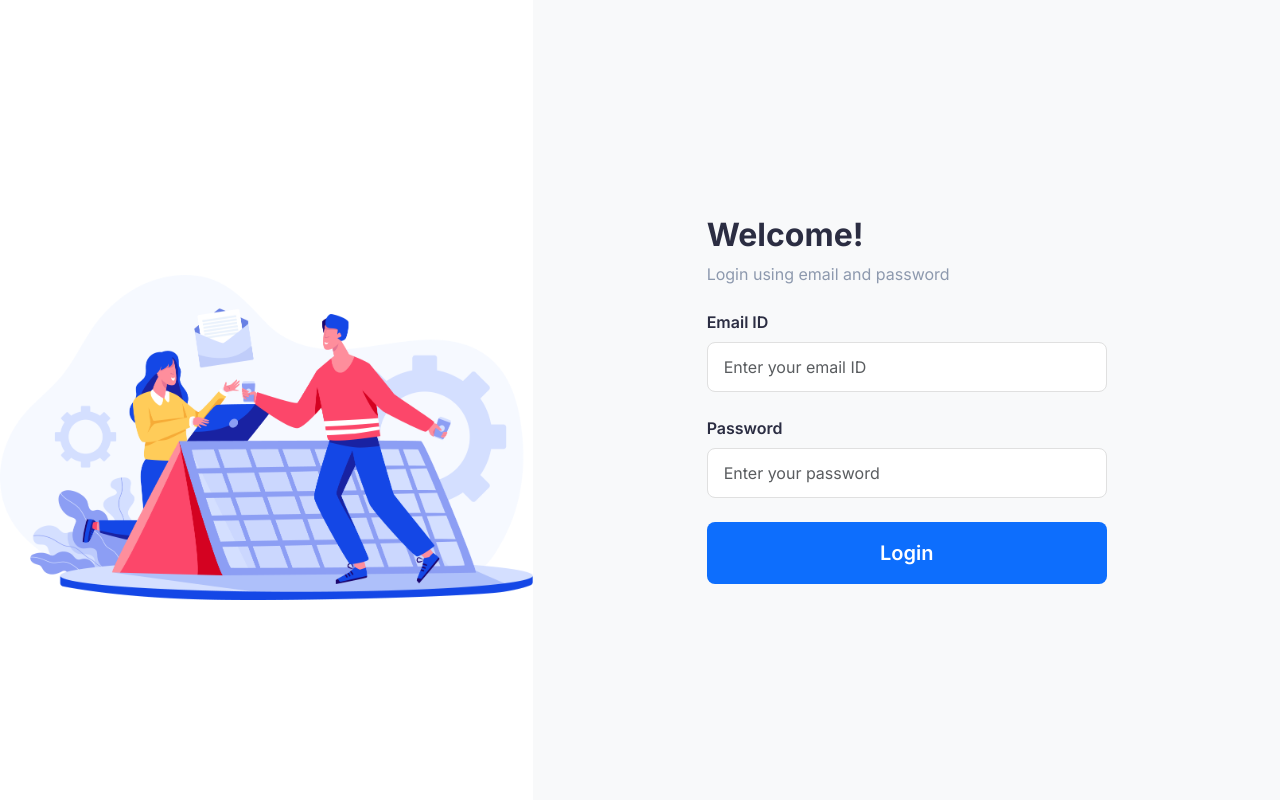
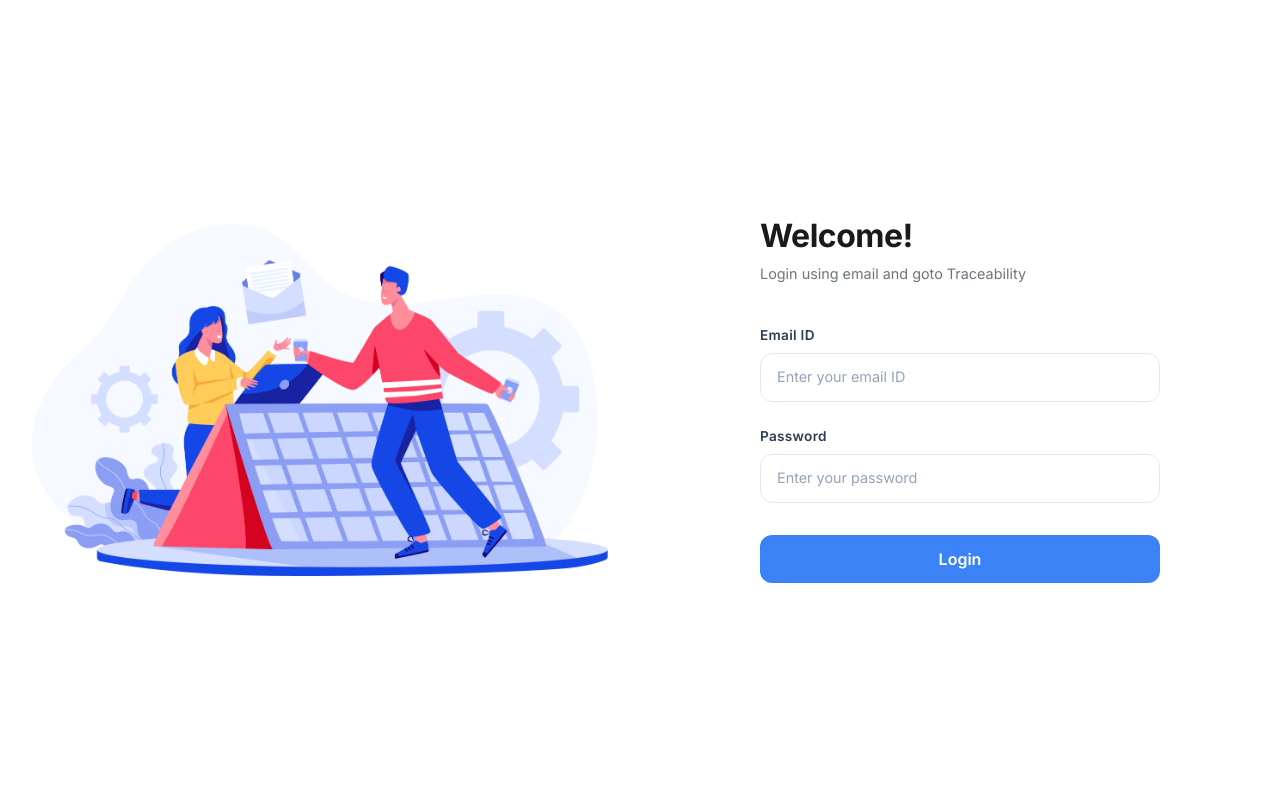
Before and after one commit to kavyaviki/EL-Image-Classification, a Django app: page /users/login/ in a window 1280 px wide. Run offline with Django 5.2, Linux system fonts and the light colour scheme.

Commit message:
updated the login page

```diff
--- a/code/templates/users/login.html
+++ b/code/templates/users/login.html
@@ -4,58 +4,58 @@
 {% block title %}Login{% endblock %}
 
 {% block public_content %}
-<div class="row justify-content-center align-items-center min-vh-100 g-0">
-    <!-- Left Column - Image with White Background -->
-    <div class="col-md-5 d-none d-md-flex flex-column justify-content-center align-items-center p-5"
-         style="min-height: 100vh; background-color: #ffffff;">
-        <div class="text-center w-100" style="margin-top: 75px;">
-            <img src="{% static 'images/login.png' %}"
-                 alt="Solar Panel Inspection"
-                 class="img-fluid"
-                 style="width: 100%; max-width: 2000px; height: auto; object-fit: contain;">
+<div class="login-container">
+    <div class="login-wrapper">
+        <!-- Left Column - Image Section -->
+        <div class="login-image-section">
+            <div class="image-content">
+                <img src="{% static 'images/login.png' %}"
+                     alt="Solar Panel Inspection"
+                     class="login-image">
+            </div>
         </div>
-    </div>
 
-    <!-- Right Column - Login Form -->
-    <div class="col-md-7">
-        <div class="d-flex flex-column justify-content-center p-4 p-md-5" style="min-height: 100vh; background-color: #f8f9fa;">
-            <div class="mx-auto" style="max-width: 400px; width: 100%;">
+        <!-- Right Column - Login Form -->
+        <div class="login-form-section">
+            <div class="form-container">
                 <!-- Welcome Text -->
-                <div class="mb-4 text-center text-md-start">
-                    <h2 class="fw-bold mb-2">Welcome!</h2>
-                    <p class="text-muted">Login using email and password</p>
+                <div class="welcome-section">
+                    <h2 class="welcome-title">Welcome!</h2>
+                    <p class="welcome-subtitle">Login using email and goto Traceability</p>
                 </div>
 
-                <form method="post" novalidate>
+                <form method="post" novalidate class="login-form">
                     {% csrf_token %}
 
                     <!-- Email Field -->
-                    <div class="mb-4">
-                        <label for="id_email" class="form-label fw-semibold mb-2">Email ID</label>
+                    <div class="form-group">
+                        <label for="id_email" class="form-label">Email ID</label>
                         <input type="email" name="email" id="id_email"
-                               class="form-control form-control-lg"
+                               class="form-control"
                                placeholder="Enter your email ID"
                                value="{{ form.email.value|default:'' }}"
+                               autocomplete="email"
                                required>
                         {% if form.email.errors %}
-                            <div class="text-danger small mt-1">{{ form.email.errors.0 }}</div>
+                            <div class="error-message">{{ form.email.errors.0 }}</div>
                         {% endif %}
                     </div>
 
                     <!-- Password Field -->
-                    <div class="mb-4">
-                        <label for="id_password" class="form-label fw-semibold mb-2">Password</label>
+                    <div class="form-group">
+                        <label for="id_password" class="form-label">Password</label>
                         <input type="password" name="password" id="id_password"
-                               class="form-control form-control-lg"
+                               class="form-control"
                                placeholder="Enter your password"
+                               autocomplete="current-password"
                                required>
                         {% if form.password.errors %}
-                            <div class="text-danger small mt-1">{{ form.password.errors.0 }}</div>
+                            <div class="error-message">{{ form.password.errors.0 }}</div>
                         {% endif %}
                     </div>
 
                     <!-- Login Button -->
-                    <button type="submit" class="btn btn-primary btn-lg w-100 py-3 fw-semibold">
+                    <button type="submit" class="login-btn">
                         Login
                     </button>
                 </form>
@@ -67,10 +67,18 @@
 
 {% block extra_css %}
 <style>
-    /* Ensure the public layout doesn't have extra padding */
+    /* Reset and Base Styles */
+    * {
+        margin: 0;
+        padding: 0;
+        box-sizing: border-box;
+    }
+
     body {
         margin: 0;
         padding: 0;
+        overflow: hidden;
+        height: 100vh;
     }
 
     .container {
@@ -79,67 +87,316 @@
         margin: 0;
     }
 
-    /* Ensure perfect alignment */
-    .row.g-0 {
-        margin: 0;
-        padding: 0;
+    /* Main Login Container */
+    .login-container {
+        position: fixed;
+        top: 0;
+        left: 0;
+        right: 0;
+        bottom: 0;
+        width: 100%;
+        height: 100vh;
+        overflow: hidden;
+        background: #ffffff;
     }
 
-    /* Left column image container */
-    .col-md-5:first-child {
+    .login-wrapper {
+        display: flex;
+        width: 100%;
+        height: 100%;
+        flex-direction: row;
+    }
+
+    /* Left Column - Image Section */
+    .login-image-section {
+        flex: 1;
+        background: #ffffff;
+        display: flex;
+        align-items: center;
+        justify-content: center;
+        padding: 2rem;
+        overflow: hidden;
+    }
+
+    .image-content {
+        width: 100%;
+        max-width: 600px;
         display: flex;
         justify-content: center;
         align-items: center;
-        position: relative;
     }
 
-    /* Right column form container */
-    .col-md-7:last-child {
-        display: flex;
-        flex-direction: column;
-        justify-content: center;
+    .login-image {
+        width: 100%;
+        height: auto;
+        max-height: 90vh;
+        object-fit: contain;
     }
 
-    /* Form inputs styling */
+    /* Right Column - Form Section */
+    .login-form-section {
+        flex: 1;
+        background: #ffffff;
+        display: flex;
+        align-items: center;
+        justify-content: center;
+        padding: 2rem;
+        overflow-y: auto;
+    }
+
+    /* Hide scrollbar but keep functionality */
+    .login-form-section::-webkit-scrollbar {
+        width: 0;
+        background: transparent;
+    }
+
+    .login-form-section {
+        scrollbar-width: none;
+        -ms-overflow-style: none;
+    }
+
+    .form-container {
+        width: 100%;
+        max-width: 400px;
+        margin: 0 auto;
+    }
+
+    /* Welcome Section */
+    .welcome-section {
+        margin-bottom: 2.5rem;
+    }
+
+    .welcome-title {
+        font-size: 2rem;
+        font-weight: 700;
+        color: #1a1a1a;
+        margin-bottom: 0.5rem;
+        letter-spacing: -0.5px;
+    }
+
+    .welcome-subtitle {
+        font-size: 0.9rem;
+        color: #6c757d;
+        line-height: 1.5;
+    }
+
+    /* Form Styles */
+    .login-form {
+        width: 100%;
+    }
+
+    .form-group {
+        margin-bottom: 1.5rem;
+    }
+
+    .form-label {
+        display: block;
+        font-size: 0.85rem;
+        font-weight: 600;
+        color: #2c3e50;
+        margin-bottom: 0.5rem;
+        letter-spacing: 0.3px;
+    }
+
     .form-control {
-        border: 1px solid #e0e0e0;
-        border-radius: 8px;
+        width: 100%;
         padding: 12px 16px;
-        font-size: 1rem;
-        transition: all 0.3s ease;
+        font-size: 0.95rem;
+        font-weight: 400;
+        line-height: 1.5;
+        color: #1e293b;
+        background-color: #ffffff;
+        border: 1.5px solid #e2e8f0;
+        border-radius: 12px;
+        transition: all 0.2s ease;
+        outline: none;
+        box-sizing: border-box;
     }
 
     .form-control:focus {
-        border-color: #0d6efd;
-        box-shadow: 0 0 0 2px rgba(13, 110, 253, 0.1);
-        outline: none;
+        border-color: #3b82f6;
+        box-shadow: 0 0 0 3px rgba(59, 130, 246, 0.1);
     }
 
-    /* Button styling */
-    .btn-primary {
-        background: #0d6efd;
-        border: none;
-        border-radius: 8px;
-        transition: all 0.3s ease;
+    .form-control::placeholder {
+        color: #94a3b8;
+        font-size: 0.9rem;
     }
 
-    .btn-primary:hover {
-        background: #0b5ed7;
-        transform: translateY(-1px);
-        box-shadow: 0 4px 12px rgba(13, 110, 253, 0.3);
+    /* Error Message */
+    .error-message {
+        font-size: 0.75rem;
+        color: #ef4444;
+        margin-top: 0.5rem;
+        display: flex;
+        align-items: center;
+        gap: 0.25rem;
     }
 
-    /* Responsive adjustments */
-    @media (max-width: 768px) {
-        .col-md-7:last-child {
-            background-color: #ffffff !important;
+    .error-message::before {
+        content: "⚠";
+        font-size: 0.7rem;
+    }
+
+    /* Login Button */
+    .login-btn {
+        width: 100%;
+        padding: 12px 24px;
+        background: #3b82f6;
+        color: white;
+        border: none;
+        border-radius: 12px;
+        font-size: 1rem;
+        font-weight: 600;
+        cursor: pointer;
+        transition: all 0.2s ease;
+        margin-top: 0.5rem;
+    }
+
+    .login-btn:hover {
+        background: #2563eb;
+        transform: translateY(-1px);
+        box-shadow: 0 4px 12px rgba(59, 130, 246, 0.3);
+    }
+
+    .login-btn:active {
+        transform: translateY(0);
+    }
+
+    /* Responsive Design */
+    @media (max-width: 992px) {
+        .login-wrapper {
+            flex-direction: column;
+        }
+
+        .login-image-section {
+            flex: 0 0 auto;
+            padding: 1rem;
+            min-height: 200px;
+            max-height: 35vh;
+        }
+
+        .login-image {
+            max-height: 100%;
+            width: auto;
+            max-width: 80%;
+        }
+
+        .login-form-section {
+            flex: 1;
+            padding: 1.5rem;
+            align-items: flex-start;
+        }
+
+        .form-container {
+            max-width: 100%;
+        }
+
+        .welcome-title {
+            font-size: 1.75rem;
+        }
+
+        body {
+            overflow: auto;
+        }
+
+        .login-container {
+            position: relative;
+            height: auto;
+            min-height: 100vh;
+            overflow-y: auto;
         }
     }
 
-    /* Fix for column selectors */
-    @media (min-width: 768px) {
-        .col-md-5, .col-md-7 {
-            padding: 0 !important;
+    @media (max-width: 768px) {
+        .login-image-section {
+            min-height: 180px;
+            max-height: 30vh;
+        }
+
+        .login-image {
+            max-width: 70%;
+        }
+
+        .form-container {
+            padding: 0;
+        }
+
+        .welcome-section {
+            margin-bottom: 2rem;
+        }
+
+        .welcome-title {
+            font-size: 1.5rem;
+        }
+
+        .welcome-subtitle {
+            font-size: 0.85rem;
+        }
+
+        .form-control {
+            padding: 10px 14px;
+            font-size: 0.9rem;
+        }
+
+        .login-btn {
+            padding: 10px 20px;
+            font-size: 0.95rem;
+        }
+    }
+
+    @media (max-width: 480px) {
+        .login-image-section {
+            min-height: 150px;
+            max-height: 25vh;
+        }
+
+        .login-image {
+            max-width: 80%;
+        }
+
+        .login-form-section {
+            padding: 1.25rem;
+        }
+
+        .form-group {
+            margin-bottom: 1.25rem;
+        }
+
+        .form-label {
+            font-size: 0.8rem;
+        }
+    }
+
+    /* Fix for any potential overflow issues */
+    @media (min-width: 993px) {
+        .login-form-section {
+            overflow-y: auto;
+        }
+
+        .form-container {
+            max-height: 100%;
+            overflow-y: auto;
+            padding: 1rem 0;
+        }
+
+        /* Hide scrollbar for cleaner look */
+        .form-container::-webkit-scrollbar {
+            width: 4px;
+        }
+
+        .form-container::-webkit-scrollbar-track {
+            background: #f1f1f1;
+            border-radius: 4px;
+        }
+
+        .form-container::-webkit-scrollbar-thumb {
+            background: #cbd5e1;
+            border-radius: 4px;
+        }
+
+        .form-container::-webkit-scrollbar-thumb:hover {
+            background: #94a3b8;
         }
     }
 </style>
```
